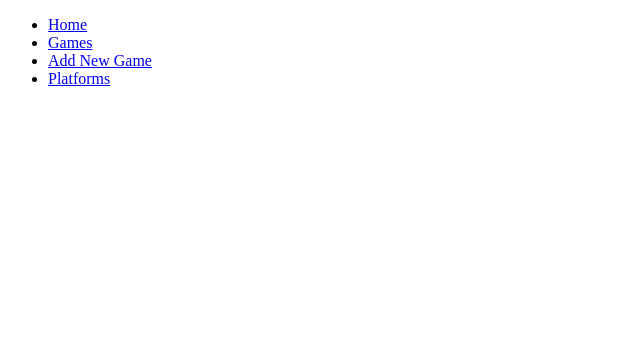
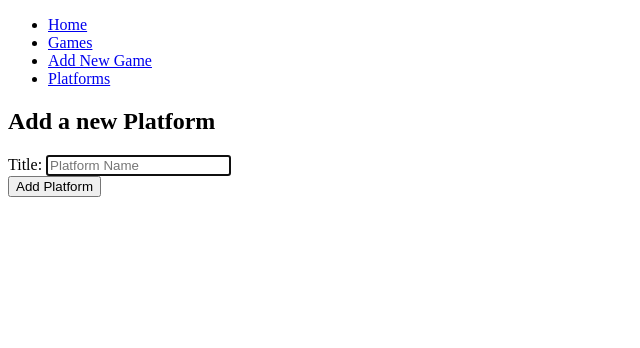
Before and after one commit to cseath88/python_project, a Flask app: page /platforms/new in a window 1280 px wide. Shown: the top 348 px of the page, without its empty margins (0-640 px from the left). Run offline with Flask 3, Linux system fonts and the light colour scheme; data that the repository does not hold is empty; some libraries are stand-ins or nearby versions.

Commit message:
removed function from platform repo

```diff
--- a/controllers/platform_controller.py
+++ b/controllers/platform_controller.py
@@ -14,6 +14,18 @@ def platforms():
 
 @platforms_blueprint.route("/platforms/<id>")
 def show(id):
-    platforms = platform_repository.select(id)
-    games = game_repository.select_all()
-    return render_template("platforms/show.jinja", platforms = platforms, games = games)
+    platform = platform_repository.select(id)
+    games = game_repository.select_by_platform(platform)
+    return render_template("platforms/show.jinja", platform = platform, games = games)
+
+
+@platforms_blueprint.route("/platforms/new", methods=['GET'])
+def add_new_platform():
+    platforms = platform_repository.select_all()
+    return render_template("platforms/new.jinja", platforms = platforms)
+
+@platforms_blueprint.route("/platforms", methods=['POST'])
+def post_new_platform():
+    platform_name = request.form['platform_name']
+    platform = Platform(platform_name)
+    platform_repository.save(platform)
--- a/repositories/game_repository.py
+++ b/repositories/game_repository.py
@@ -19,7 +19,8 @@ def select_all():
     results = run_sql(sql)
 
     for row in results:
-        game = Game(row['title'], row['description'], row['stock_level'], row['buy_price'], row['sell_price'], row['platform_id'], row['id'])
+        platform = platform = platform_repository.select(row['platform_id'])
+        game = Game(row['title'], row['description'], row['stock_level'], row['buy_price'], row['sell_price'], platform, row['id'])
         games.append(game)
     return games
 
@@ -31,8 +32,20 @@ def select(id):
 
     if results:
         result = results[0]
-        game = Game(result['title'], result['description'], result['stock_level'], result['buy_price'], result['sell_price'], result['platform_id'], result['id'])
+        platform = platform_repository.select(result['platform_id'])
+        game = Game(result['title'], result['description'], result['stock_level'], result['buy_price'], result['sell_price'], platform, result['id'])
     return game
+
+def select_by_platform(platform):
+    games = []
+    sql = "SELECT * FROM games WHERE platform_id = %s"
+    values = [platform.id]
+    results = run_sql(sql, values)
+
+    for row in results:
+        games = Game(row['title'], row['description'], row['stock_level'], row['buy_price'], row['sell_price'], row['id'])
+    games.append(games)
+    return games
 
 def delete_all():
     sql = "DELETE FROM games"
--- a/repositories/platform_repository.py
+++ b/repositories/platform_repository.py
@@ -41,14 +41,3 @@ def delete(id):
     sql = "DELETE FROM products WHERE id = %s"
     values = [id]
     run_sql(sql, values)
-
-def games(platform):
-    games = [ ]
-    sql = "SELECT * FROM games WHERE platform_id = %s"
-    values = [platform.id]
-    results = run_sql(sql, values)
-
-    for row in results:
-        game = Game(row['title'], row['description'], row['stock_level'], row['buy_price'], row['sell_price'], row['platform_id'], row['id'])
-        games.append(game)
-    return games
--- a/templates/games/new.jinja
+++ b/templates/games/new.jinja
@@ -1,7 +1,7 @@
 {% extends 'base.jinja' %}
 
 {% block content %}
-<h1>Add a new game</h1>
+<h1>Add a new Game</h1>
 <form action="/games" method="post">
 
     <div>
--- a/templates/platforms/new.jinja
+++ b/templates/platforms/new.jinja
@@ -0,0 +1,15 @@
+{% extends 'base.jinja' %}
+
+{% block content %}
+<h1>Add a new Platform</h1>
+<form action="/platforms" method="post">
+
+    <div>
+        <label for="platform-name">Title:</label>
+        <input type="text" id="platform-name" name="platform_name" placeholder="Platform Name" required autofocus>
+    </div>
+    <button type="submit">Add Platform</button>
+
+</form>
+
+{% endblock %}
--- a/templates/platforms/show.jinja
+++ b/templates/platforms/show.jinja
@@ -1,14 +1,9 @@
 {% extends 'base.jinja' %}
 
 {% block content %}
-<h1> {{ platforms.platform_name }} </h1>
+<h1> {{platform.platform_name}} </h1>
 
-    {% for game in games %}
-    <tr>
-        <td><a href="/games/{{game.id}}" class="links">{{game.title}}</a></td>
-        <td></td>
-        <td>Current Stock: {{game.stock_level}}</td>
-    </tr>
-    {% endfor %}
-
+{% for game in games %}
+    <div>{{ game.title }}</div>
+{% endfor %}
 {% endblock %}
```
Also changed, not shown: templates/games/show.jinja (+1 -20 lines).
